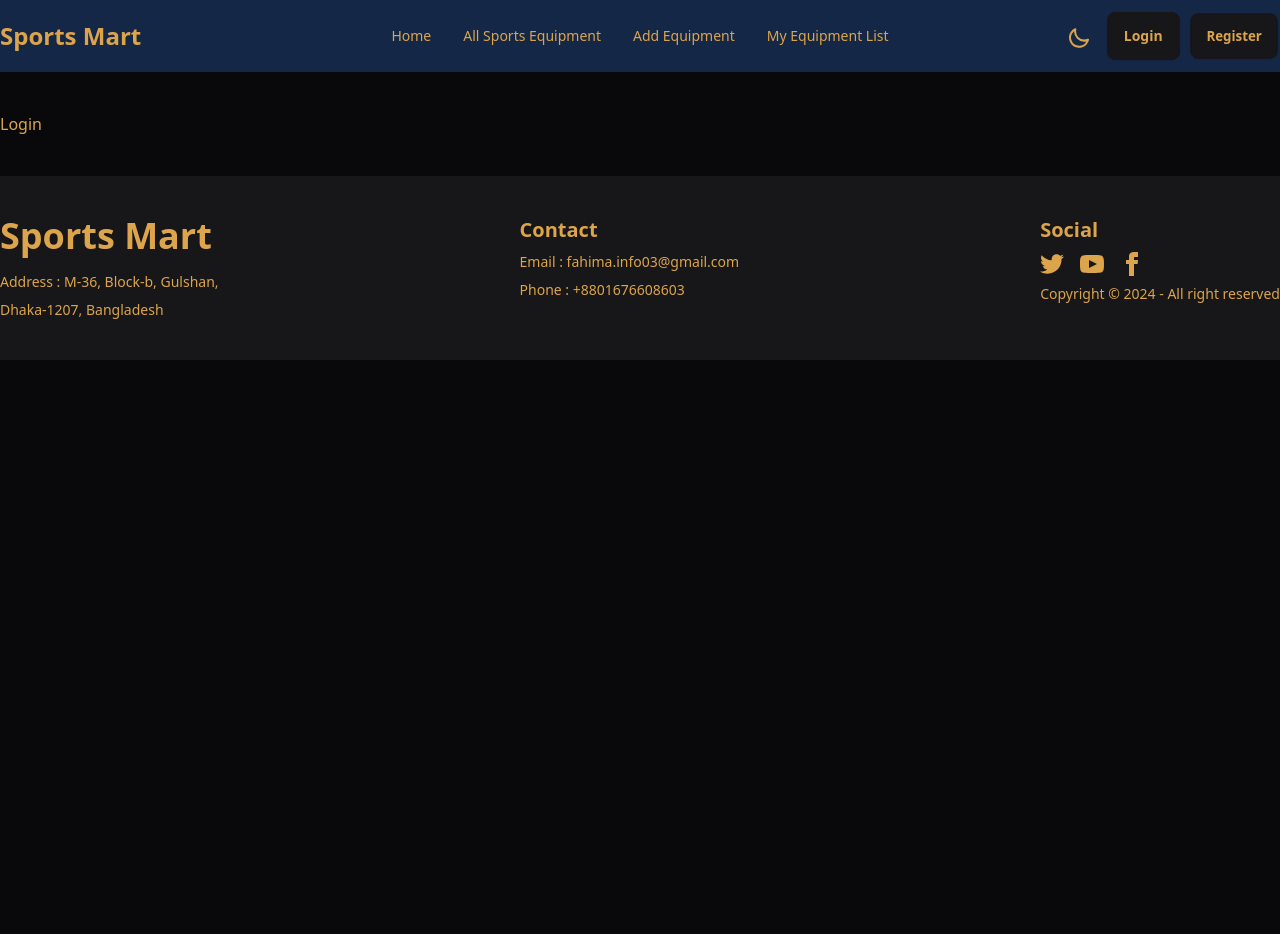
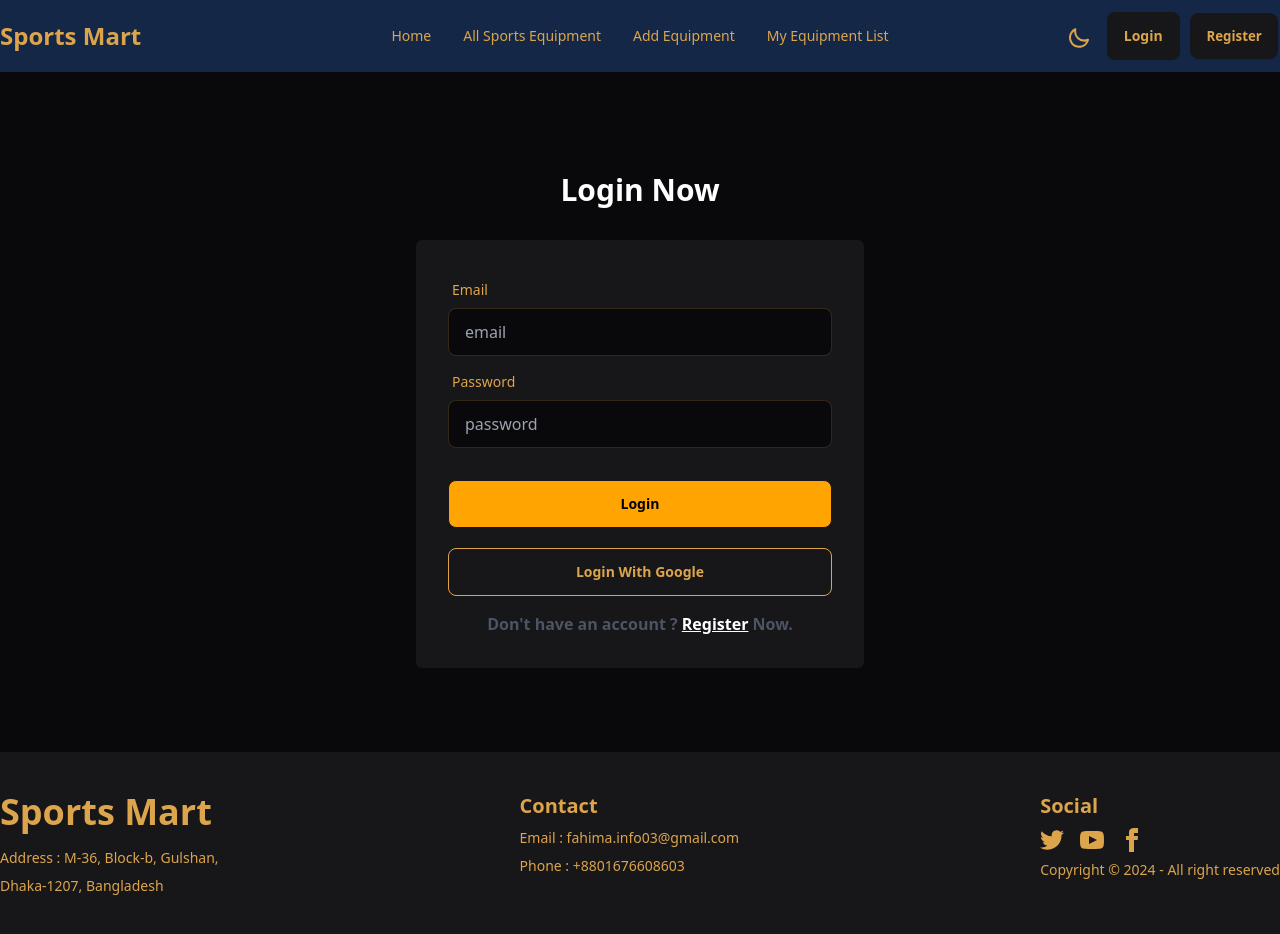
Before and after one commit to Fahima-anny/sports-mart-client, a React (Vite) app: page /login in a window 1280 px wide. Before the commit the page ends 800 px from the top, so only its background shows below. Built offline with nearby package versions, Linux system fonts and the light colour scheme; no server answers.

Commit message:
firebase added

```diff
--- a/package.json
+++ b/package.json
@@ -10,6 +10,7 @@
     "preview": "vite preview"
   },
   "dependencies": {
+    "firebase": "^11.0.2",
     "localforage": "^1.10.0",
     "match-sorter": "^8.0.0",
     "react": "^18.3.1",
--- /dev/null
+++ b/src/AuthProviders/AuthProvider.jsx
@@ -0,0 +1,69 @@
+import { createContext, useEffect, useState } from "react";
+import { createUserWithEmailAndPassword, getAuth, onAuthStateChanged, signInWithEmailAndPassword, signOut, updateProfile } from "firebase/auth";
+import app from "../firebase.config";
+
+// eslint-disable-next-line react-refresh/only-export-components
+export const AuthContext = createContext(null) ;
+
+// eslint-disable-next-line react/prop-types
+const AuthProvider = ({children}) => {
+
+const [user, setUser] = useState(null) ;
+const [loading, setLoading] = useState(true) ;
+const [profile, setProfile] = useState(null) ;
+
+    const auth = getAuth(app);
+
+    // create new user
+    const registerUser = (email, pass) => {
+        setLoading(true) ;
+        return createUserWithEmailAndPassword(auth, email, pass) ;
+    }
+
+    // update user info
+const updateUser = (updatedInfo) => {
+    return updateProfile(auth.currentUser, updatedInfo) ;
+}
+
+// log in user
+const login =(email,pass) => {
+    setLoading(true) ;
+    return signInWithEmailAndPassword(auth, email, pass) ;
+}
+
+// sign out user
+const signout = () => {
+    setLoading(true) ;
+    return signOut(auth) ;
+}
+
+    useEffect(() => {
+        const unSubscribe = onAuthStateChanged(auth, currentUser => {
+            setUser(currentUser) ;
+            setLoading(false) ;
+            console.log("current user is : ", currentUser) ;
+        })
+        return () => unSubscribe() ;
+    } ,[auth])
+
+const authInfo = {
+    registerUser,
+user,
+setUser,
+loading,
+updateUser,
+signout,
+setProfile,
+profile,
+login,
+
+}
+
+    return (
+        <AuthContext.Provider value={authInfo}>
+            {children}
+        </AuthContext.Provider>
+    );
+};
+
+export default AuthProvider;
--- a/src/Components/Login.jsx
+++ b/src/Components/Login.jsx
@@ -1,10 +1,63 @@
+/* eslint-disable react/no-unescaped-entities */
+
+import { useContext } from "react";
+import { Link, useNavigate } from "react-router-dom";
+import { AuthContext } from "../AuthProviders/AuthProvider";
 
 
 const Login = () => {
+
+  const {login} = useContext(AuthContext) ;
+const navigate = useNavigate() ;
+
+const handleSubmit = e => {
+    e.preventDefault() ;
+    const form = e.target ;
+    const email = form.email.value ;
+    const pass = form.pass.value ;
+    console.log(email, pass) ;
+
+    login(email, pass)
+    .then(res => {
+      console.log(res.user)
+      form.reset() ;
+navigate("/")
+    })
+    .catch(er => {
+      console.log(er)
+    })
+}
+
     return (
-        <div>
-            Login
+        <div className="hero min-h-[75vh]">
+              <div className="hero-content flex-col gap-8 p-0 w-full">
+              <h1 className="text-primary text-center font-semibold text-3xl pt-4">Login Now</h1>
+          <div className="card bg-base-200 w-full max-w-md rounded-md">
+            <form className="card-body p-3 md:p-8" onSubmit={handleSubmit}>
+              <div className="form-control">
+                <label className="label">
+                  <span className="label-text">Email</span>
+                </label>
+                <input name='email' type="email" placeholder="email" className="input input-bordered" required />
+              </div>
+              <div className="form-control">
+                <label className="label">
+                  <span className="label-text">Password</span>
+                </label>
+                <input name="pass" type="password" placeholder="password" className="input input-bordered" required />
+                {/* <label className="label">
+                  <a href="#" className="label-text-alt link link-hover">Forgot password?</a>
+                </label> */}
+              </div>
+              <div className="form-control mt-6">
+                <button className="btn bg-[#ffa400] hover:bg-[#d28900] text-black">Login</button>
+                <button className="btn btn-outline mt-5">Login With Google</button>
+              </div>
+<p className="font-semibold text-gray-600 text-center mt-2">Don't have an account ? <Link to='/register' className="text-primary underline">Register</Link> Now.</p>
+            </form>
+          </div>
         </div>
+      </div>
     );
 };
 
--- a/src/Components/Navbar.jsx
+++ b/src/Components/Navbar.jsx
@@ -1,7 +1,12 @@
+import { useContext } from "react";
 import { Link, NavLink } from "react-router-dom";
+import { AuthContext } from "../AuthProviders/AuthProvider";
 
 
 const Navbar = () => {
+
+const {user, signout,profile} = useContext(AuthContext) ;
+
 
 const links = <>
      <li><NavLink to='/'>Home</NavLink></li>
@@ -9,6 +14,14 @@ const links = <>
      <li><NavLink to='/addEquipment'>Add Equipment</NavLink></li>
      <li><NavLink to='/myEquipment'>My Equipment List</NavLink></li>
 </>
+
+const handleLogout = () => {
+  signout()
+  .then(() => {
+    console.log("user log out")
+  })
+  .catch(er => console.log(er))
+}
 
     return (
         <div className="bg-secondary py-1 px-3 md:px-0">
@@ -65,10 +78,27 @@ const links = <>
       d="M5.64,17l-.71.71a1,1,0,0,0,0,1.41,1,1,0,0,0,1.41,0l.71-.71A1,1,0,0,0,5.64,17ZM5,12a1,1,0,0,0-1-1H3a1,1,0,0,0,0,2H4A1,1,0,0,0,5,12Zm7-7a1,1,0,0,0,1-1V3a1,1,0,0,0-2,0V4A1,1,0,0,0,12,5ZM5.64,7.05a1,1,0,0,0,.7.29,1,1,0,0,0,.71-.29,1,1,0,0,0,0-1.41l-.71-.71A1,1,0,0,0,4.93,6.34Zm12,.29a1,1,0,0,0,.7-.29l.71-.71a1,1,0,1,0-1.41-1.41L17,5.64a1,1,0,0,0,0,1.41A1,1,0,0,0,17.66,7.34ZM21,11H20a1,1,0,0,0,0,2h1a1,1,0,0,0,0-2Zm-9,8a1,1,0,0,0-1,1v1a1,1,0,0,0,2,0V20A1,1,0,0,0,12,19ZM18.36,17A1,1,0,0,0,17,18.36l.71.71a1,1,0,0,0,1.41,0,1,1,0,0,0,0-1.41ZM12,6.5A5.5,5.5,0,1,0,17.5,12,5.51,5.51,0,0,0,12,6.5Zm0,9A3.5,3.5,0,1,1,15.5,12,3.5,3.5,0,0,1,12,15.5Z" />
   </svg>
 </label>
-    <Link to='/login' className="btn">Login</Link>
+{
+  user &&
+  <div className="avatar">
+  <div className="w-12 rounded-full">
+    <img src={profile} />
+  </div>
+</div>
+}
+{
+  user ?
+  <button className="btn" onClick={handleLogout}>Log Out</button>
+   :
+  <>
+      <Link to='/login' className="btn">Login</Link>
    <div className="hidden md:block">
    <Link to='/register' className="btn">Register</Link>
    </div>
+   </>
+}
+
+
   </div>
 </div>
         </div>
--- a/src/Components/Register.jsx
+++ b/src/Components/Register.jsx
@@ -1,11 +1,81 @@
 
+import { useContext } from "react";
+import { Link, useNavigate } from "react-router-dom";
+import { AuthContext } from "../AuthProviders/AuthProvider";
 
 const Register = () => {
+
+const {registerUser, updateUser,setProfile} = useContext(AuthContext) ;
+const navigate = useNavigate() ;
+
+    const handleSubmit = e => {
+        e.preventDefault() ;
+        const form = e.target ;
+        const email = form.email.value ;
+        const pass = form.pass.value ;
+        const photo = form.photo.value ;
+        const name = form.name.value ;
+        console.log(email, pass,photo,name) ;
+
+        registerUser(email,pass)
+        .then(res=> {
+          console.log(res.user)
+          setProfile(photo)
+          updateUser({displayName: name, photoURL: photo})
+          .then(()=>{
+            console.log("name,photo updated")
+            form.reset() ;
+            navigate("/")
+          })
+          .catch(er => console.log(er))
+        })
+        .catch(er => console.log(er))
+    }
+
     return (
-        <div>
-            register
+        <div className="hero min-h-[80vh]">
+        <div className="hero-content flex-col gap-8 p-0 w-full">
+            <h1 className="text-primary text-center font-semibold text-3xl pt-3">Register for free</h1>
+          <div className="card bg-base-200 w-full max-w-lg rounded-md">
+            <form className="card-body p-3 md:px-8 md:py-5" onSubmit={handleSubmit}>
+              <div className="form-control">
+                <label className="label">
+                  <span className="label-text">Name</span>
+                </label>
+                <input name='name' type="text" placeholder="name" className="input input-bordered" required />
+              </div>
+              <div className="form-control">
+                <label className="label">
+                  <span className="label-text">Photo URL</span>
+                </label>
+                <input name='photo' type="text" placeholder="photo" className="input input-bordered" required />
+              </div>
+              <div className="form-control">
+                <label className="label">
+                  <span className="label-text">Email</span>
+                </label>
+                <input name='email' type="email" placeholder="email" className="input input-bordered" required />
+              </div>
+              <div className="form-control">
+                <label className="label">
+                  <span className="label-text">Password</span>
+                </label>
+                <input name="pass" type="password" placeholder="password" className="input input-bordered" required />
+                {/* <label className="label">
+                  <a href="#" className="label-text-alt link link-hover">Forgot password?</a>
+                </label> */}
+              </div>
+              <div className="form-control mt-3">
+                <button className="btn bg-[#ffa400] hover:bg-[#d28900] text-black">Register</button>
+                <button className="btn btn-outline mt-4">Login With Google</button>
+              </div>
+<p className="font-semibold text-gray-600 text-center ">Already have an account ? <Link to='/login' className="text-primary underline">Login</Link> Now.</p>
+            </form>
+          </div>
         </div>
+      </div>
     );
 };
 
+
 export default Register;
--- /dev/null
+++ b/src/firebase.config.js
@@ -0,0 +1,18 @@
+// Import the functions you need from the SDKs you need
+import { initializeApp } from "firebase/app";
+// TODO: Add SDKs for Firebase products that you want to use
+// https://firebase.google.com/docs/web/setup#available-libraries
+
+// Your web app's Firebase configuration
+const firebaseConfig = {
+  apiKey: import.meta.env.VITE_apiKey,
+  authDomain: import.meta.env.VITE_authDomain,
+  projectId: import.meta.env.VITE_projectId,
+  storageBucket: import.meta.env.VITE_storageBucket,
+  messagingSenderId: import.meta.env.VITE_messagingSenderId,
+  appId: import.meta.env.VITE_appId
+};
+
+// Initialize Firebase
+const app = initializeApp(firebaseConfig);
+export default app ;
--- a/src/main.jsx
+++ b/src/main.jsx
@@ -13,6 +13,7 @@ import Register from './Components/Register';
 import AllEquipment from './Components/AllEquipment';
 import AddEquipment from './Components/AddEquipment';
 import MyEquipment from './Components/MyEquipment';
+import AuthProvider from './AuthProviders/AuthProvider';
 
 
 const router = createBrowserRouter([
@@ -51,6 +52,8 @@ const router = createBrowserRouter([
 
 createRoot(document.getElementById('root')).render(
   <StrictMode>
-  <RouterProvider router={router} />
+<AuthProvider>
+<RouterProvider router={router} />
+</AuthProvider>
   </StrictMode>,
 )
--- a/tailwind.config.js
+++ b/tailwind.config.js
@@ -5,7 +5,18 @@ export default {
     "./src/**/*.{js,ts,jsx,tsx}",
   ],
   daisyui: {
-    themes: ["luxury", "bumblebee"],
+    themes: [
+      "luxury",
+       "bumblebee",
+       {
+        bumblebee: {
+          // eslint-disable-next-line no-undef
+          ...require("daisyui/src/theming/themes")["bumblebee"],
+          primary: "black",
+          // secondary: "teal",
+        },
+      }
+      ],
   },
   theme: {
     extend: {},
```
Also changed, not shown: 1 other file (tests, documents, lock files or other folders).
